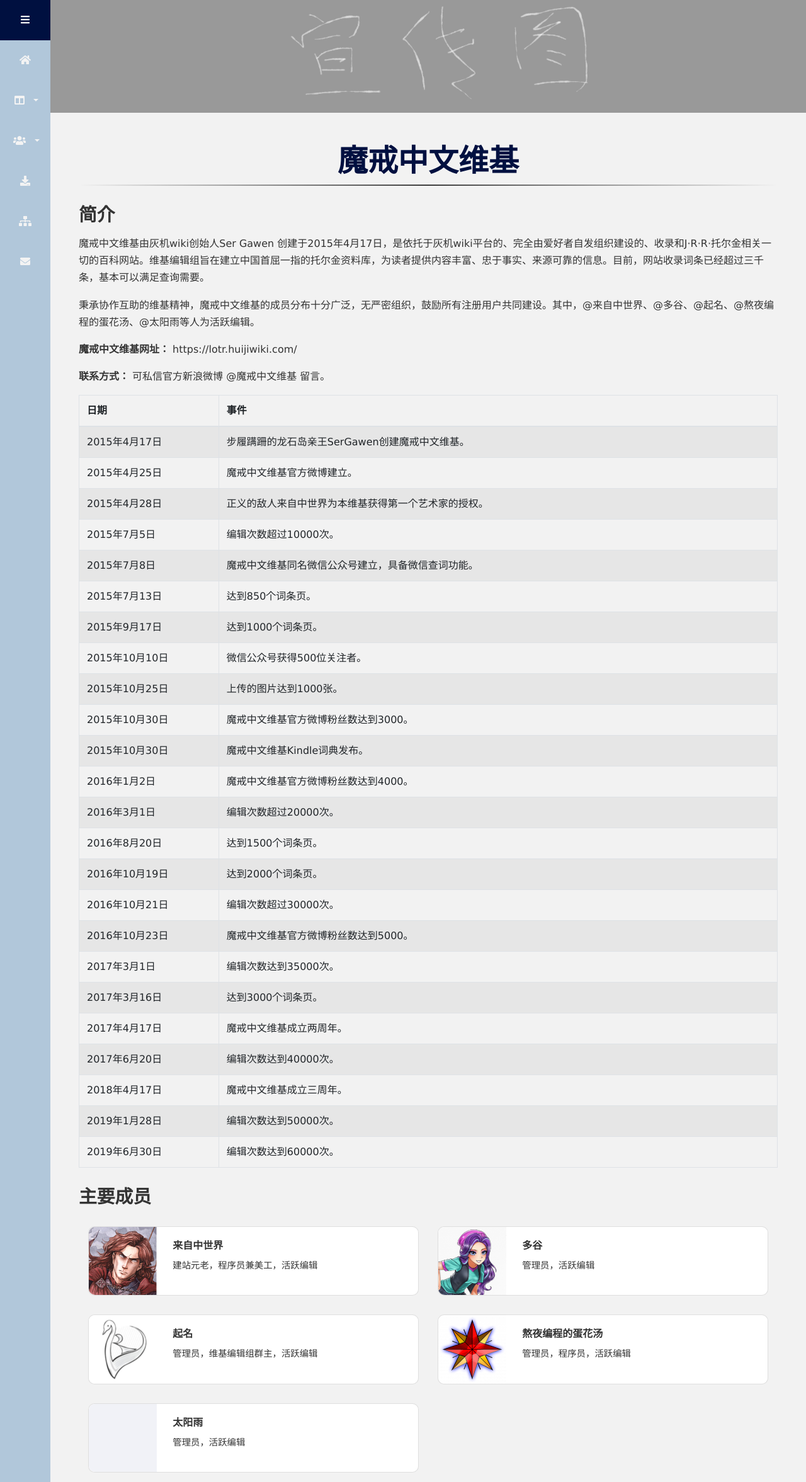
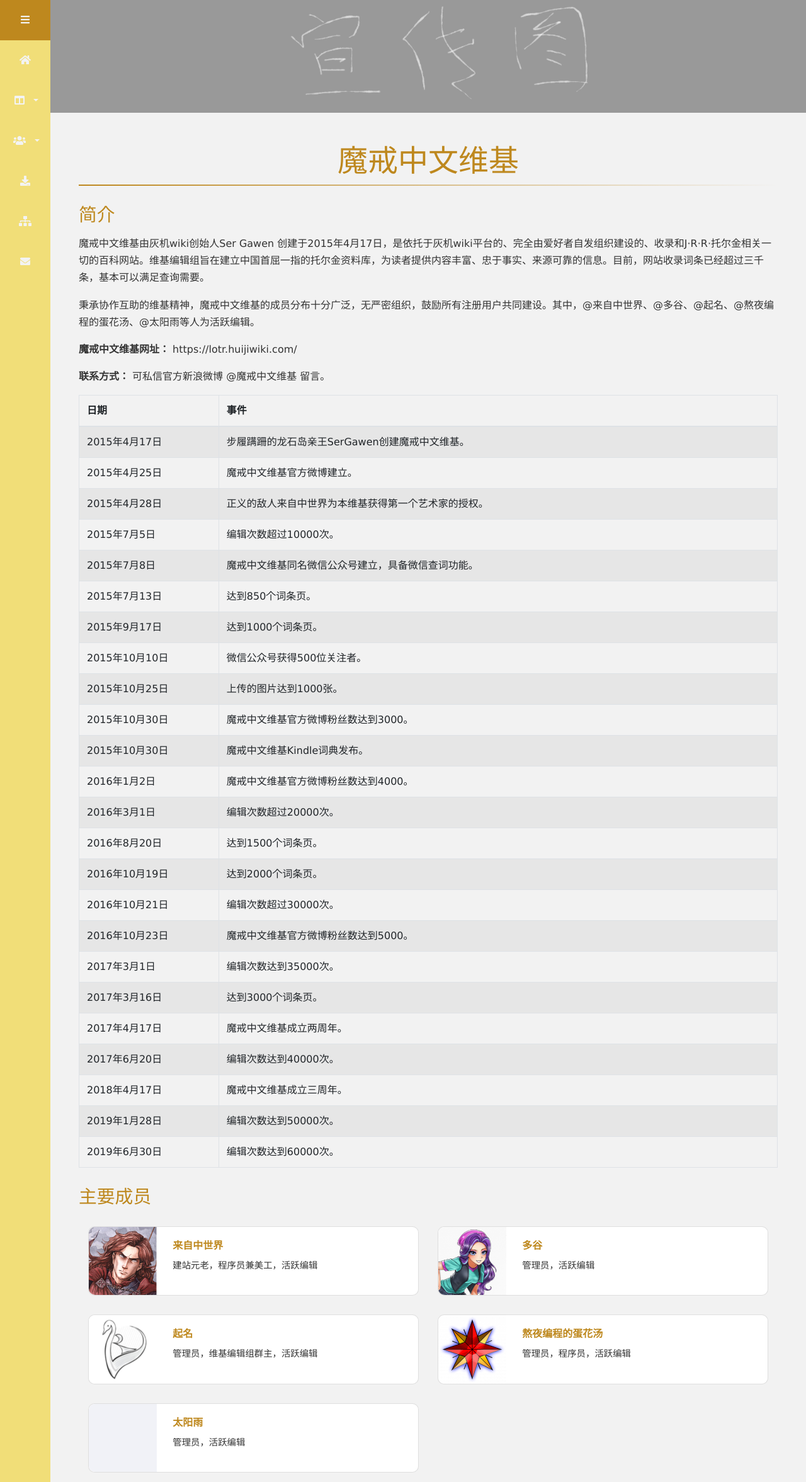
Before and after one commit to programeggsoup/programeggsoup.github.io, a Jekyll site: the page built from lotr/group/lotrchinesewiki.markdown, in a window 1280 px wide. Shown: the whole page at 63% size. Built offline with Jekyll 4.4.1, drawn with Linux system fonts in a browser that asks for light colours; nearby versions of some CDN libraries.

Commit message:
blog微调

```diff
--- a/_layouts/blog.html
+++ b/_layouts/blog.html
@@ -44,7 +44,7 @@
 						<h1 class="blog-title">{{ page.title }}</h1>
 						<hr class="aboutus">
 					</header>
-					<main>
+					<main class="blog">
 						{{ content }}
 					</main>
 				</div>
--- a/_sass/blog.scss
+++ b/_sass/blog.scss
@@ -2,6 +2,20 @@
 
 	.blog-title {
 		color: $primary;
+		font-weight: 500;
+	}
+
+	hr.aboutus {
+		border : 0;
+		height: 2px;
+		margin-top: -15px;
+		background: linear-gradient(to left, $main-bg 0%, $primary 100%, $primary-light 70%);
+	}
+
+	.blog {
+		h2, h3, h4, h5, h6 {
+			color: $primary;
+			font-weight: 400;
 		}
 
 		.important-event thead tr th:first-child {
@@ -51,10 +65,8 @@
 		    box-shadow: 0 4px 8px 0 rgba(0, 0, 0, 0.2), 0 6px 20px 0 rgba(0, 0, 0, 0.19);
 		}
 
-	hr.aboutus {
-		border : 0;
-		height: 2px;
-		margin-top: -15px;
-		background-image: linear-gradient(to right, rgba(0, 0, 0, 0), rgba(0, 0, 0, 0.75), rgba(0, 0, 0, 0));
+
 	}
+
+
 }
--- a/_sass/main.scss
+++ b/_sass/main.scss
@@ -2,7 +2,7 @@
 
 // Spring @include themable(#730216, #bf0536, #f34b88, #ee8fb1, #f1f1f1, #f2f2f2, #333, #f3f3f3);
 // Summer @include themable(#2a364e, #6a894e, #627295, #8da176, #dfebf9, #f2f2f2, #333, #f3f3f3);
-// Autumn @include themable(#be881e, #d9ad30, #f1de78, #f2efac, #f4efcf, #f2f2f2, #333, #f3f3f3);
-// Winter
-@include themable(#001040, #7693a7, #b1c7da, #e0e8f3, #f1f1f1, #f2f2f2, #333, #f3f3f3);
+// Autumn
+@include themable(#be881e, #d9ad30, #f1de78, #f2efac, #f4efcf, #f2f2f2, #333, #f3f3f3);
+// Winter @include themable(#001040, #7693a7, #b1c7da, #e0e8f3, #f1f1f1, #f2f2f2, #333, #f3f3f3);
 // Middle-earth @include themable(#385816, #d9a504, #87a712, #efcb02, #f1f1f1, #f2f2f2, #333, #f3f3f3);
```
Lines whose indentation alone changed are shown as unchanged.
